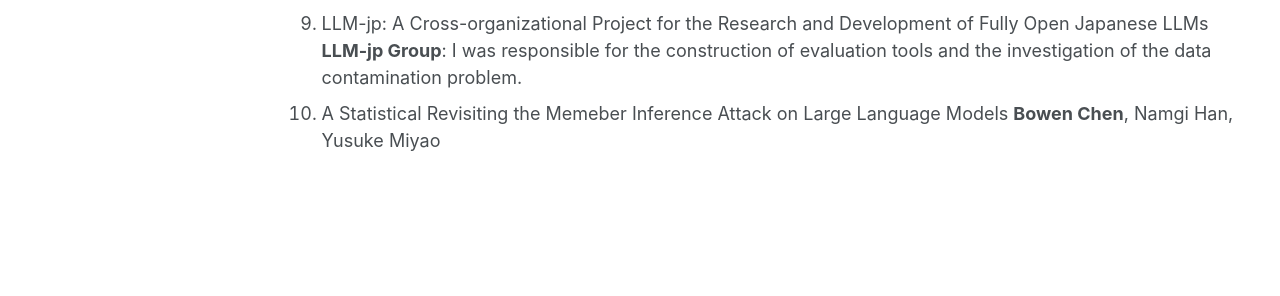
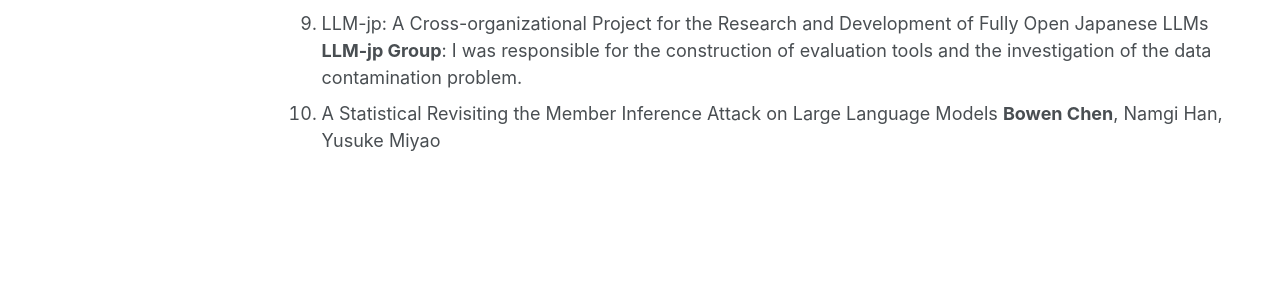
Before and after one commit to PosoSAgapo/PosoSAgapo.github.io, a Jekyll site: the page built from _pages/publications.md, in a window 1280 px wide and 1286 px high. Shown: the part 706-1002 px from the top of the window. Built offline with Jekyll 4.4.1, drawn with Linux system fonts in a browser that asks for light colours.

Commit message:
Initial commit

```diff
--- a/_pages/publications.md
+++ b/_pages/publications.md
@@ -22,5 +22,5 @@
 **Bowen Chen**, Namgi Han, Yusuke Miyao at EMNLP Main Conference 2024
 9. LLM-jp: A Cross-organizational Project for the Research and Development of Fully Open Japanese LLMs
 **LLM-jp Group**: I was responsible for the construction of evaluation tools and the investigation of the data contamination problem.
-10. A Statistical Revisiting the Memeber Inference Attack on Large Language Models
+10. A Statistical Revisiting the Member Inference Attack on Large Language Models
 **Bowen Chen**, Namgi Han, Yusuke Miyao
```
